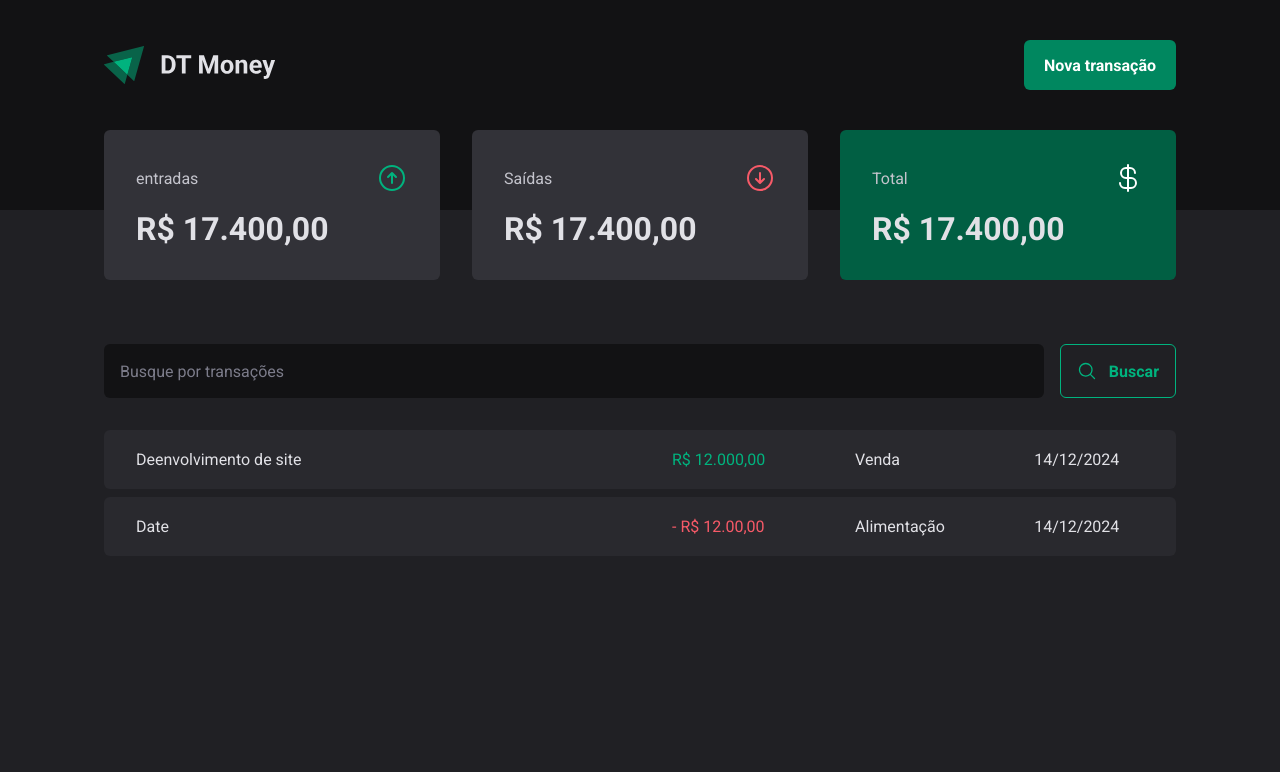
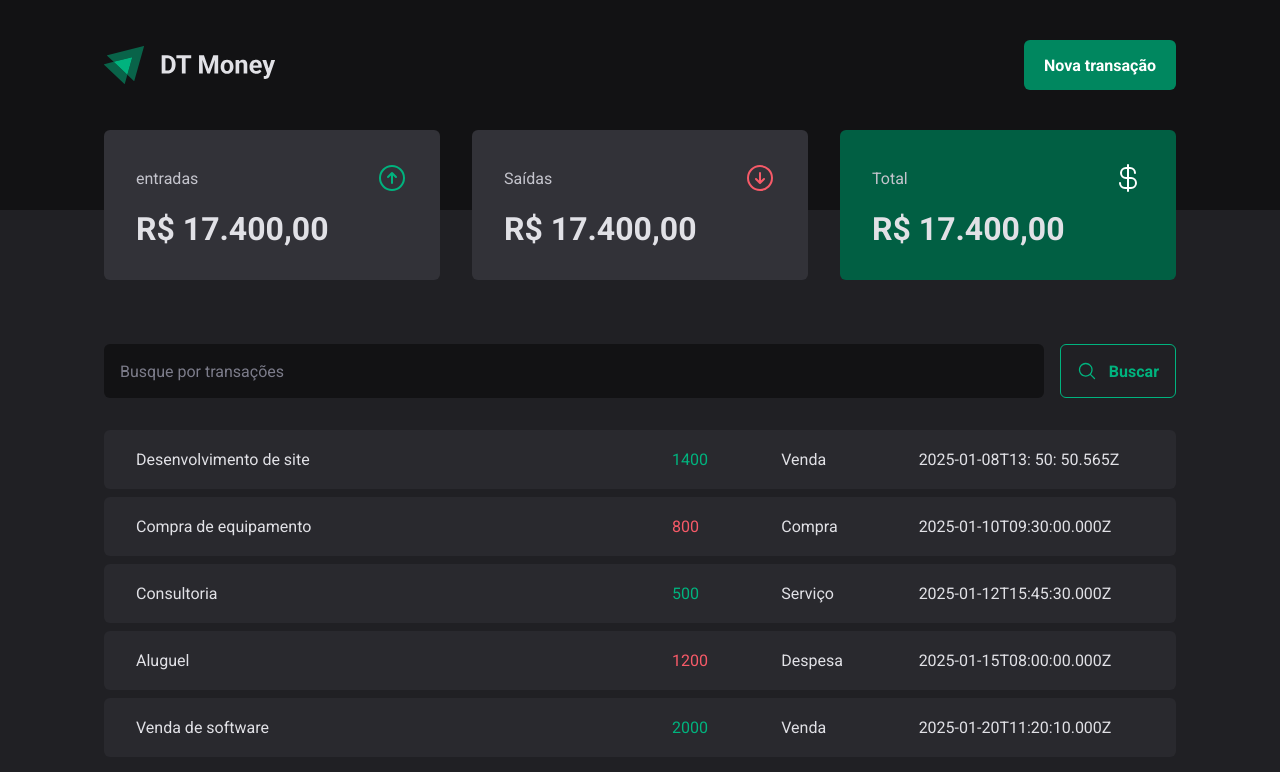
Before and after one commit to LucasFlaquer/ignite-react-03-dt-money, a React (Vite) app: page / in a window 1280 px wide. Shown: the top 772 px of the page. Built offline with nearby package versions, Linux system fonts and the light colour scheme; data requests are answered from the project's data file.

Commit message:
integrate with api

```diff
--- a/src/pages/transactions/index.tsx
+++ b/src/pages/transactions/index.tsx
@@ -1,3 +1,4 @@
+import { useEffect, useState } from 'react'
 import { Header } from '../../components/header'
 import { Summary } from '../../components/summary'
 import { SearchForm } from './components/search-form'
@@ -7,7 +8,29 @@
   TransactionsTable,
 } from './styles'
 
+interface Transaction {
+  id: number
+  description: string
+  type: 'income' | 'outcome'
+  price: number
+  category: string
+  createdAt: string
+}
+
 export function Transactions() {
+  const [transactions, setTransactions] = useState<Transaction[]>([])
+
+  async function loadTransactions() {
+    const response = await fetch('http://localhost:3000/transactions')
+    const data = await response.json()
+    console.log(data)
+    setTransactions(data)
+  }
+
+  useEffect(() => {
+    loadTransactions()
+  }, [])
+
   return (
     <div>
       <Header />
@@ -16,22 +39,18 @@
         <SearchForm />
         <TransactionsTable>
           <tbody>
-            <tr>
-              <td width="50%">Deenvolvimento de site</td>
-              <td>
-                <PriceHighlight variant="income">R$ 12.000,00</PriceHighlight>
-              </td>
-              <td>Venda</td>
-              <td>14/12/2024</td>
-            </tr>
-            <tr>
-              <td width="50%">Date</td>
-              <td>
-                <PriceHighlight variant="outcome">- R$ 12.00,00</PriceHighlight>
-              </td>
-              <td>Alimentação</td>
-              <td>14/12/2024</td>
-            </tr>
+            {transactions.map((transaction) => (
+              <tr key={transaction.id}>
+                <td width="50%">{transaction.description}</td>
+                <td>
+                  <PriceHighlight variant={transaction.type}>
+                    {transaction.price}
+                  </PriceHighlight>
+                </td>
+                <td>{transaction.category}</td>
+                <td>{transaction.createdAt}</td>
+              </tr>
+            ))}
           </tbody>
         </TransactionsTable>
       </TransactionsContainer>
```
